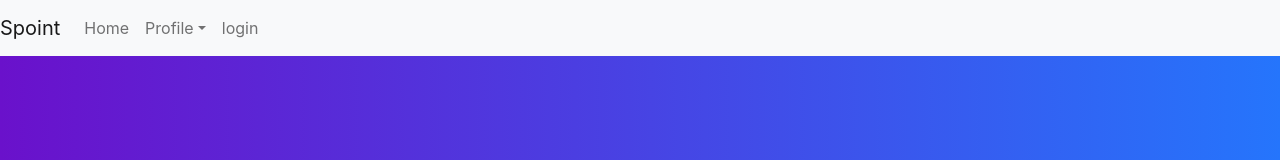
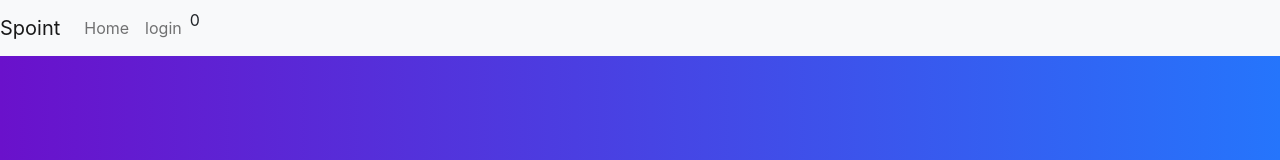
Before and after one commit to reidschroder/spree, a React (Create React App) app: page /login in a window 1280 px wide. Shown: the top 160 px of the page. Built offline with nearby package versions, Linux system fonts and the light colour scheme.

Commit message:
setting up persist state. State persists now, but cannot reset to initial state

```diff
--- a/package.json
+++ b/package.json
@@ -18,6 +18,7 @@
     "react-router-dom": "^6.6.1",
     "react-scripts": "5.0.1",
     "redux": "^4.2.0",
+    "redux-persist": "^6.0.0",
     "typescript": "^4.9.4",
     "web-vitals": "^2.1.4"
   },
--- a/src/actions/ActionTypes.ts
+++ b/src/actions/ActionTypes.ts
@@ -1,6 +1,7 @@
 // Actions for Customer
 export const REGISTER_USER = 'REGISTER_USER';
 export const LOGIN_USER = 'LOGIN_USER';
+export const LOGOUT_USER = 'LOGOUT_USER';
 
 // Actions for Cart
 export const ADD_PRODUCT = 'ADD_PRODUCT';
--- a/src/actions/CustomerActions.ts
+++ b/src/actions/CustomerActions.ts
@@ -1,7 +1,8 @@
 import axios from "axios";
+import { useDispatch } from "react-redux";
 import { useNavigate } from "react-router-dom";
 import { Customer } from "../store/types"
-import { LOGIN_USER } from "./ActionTypes";
+import { LOGIN_USER, LOGOUT_USER } from "./ActionTypes";
 
 
 interface CustomerLogin {
@@ -63,6 +64,21 @@ export const registerCustomer = (registerInfo: CustomerRegister) => async (dispa
         }
     }
     catch (e) {
-        console.log("Registered Failed");
+        console.log("Registration Failed");
     }
 }
+
+export const logoutCustomer = () => async () => {
+    let loggedOutCustomer: Customer;
+    const dispatch = useDispatch()
+    loggedOutCustomer = {
+        customerId: 0,
+        customerUsername: ''
+    }
+
+    return dispatch({
+        type: LOGOUT_USER,
+        payload: loggedOutCustomer
+    })
+
+}
--- a/src/components/Login/Login.tsx
+++ b/src/components/Login/Login.tsx
@@ -35,7 +35,7 @@ const Login: React.FC<any> = () => {
 
     // if the user logged in successfully, their id wont be 0;
     if (appState.customer.customerId > 0) {
-      navigate("/home");
+      navigate("/profile");
       //thanks to navigate, we can route to the home component automatically
     }
   };
--- a/src/components/Nav/Nav.tsx
+++ b/src/components/Nav/Nav.tsx
@@ -1,39 +1,72 @@
-import React, { useState } from 'react'
-
+import React, { useState } from "react";
+import { useSelector } from "react-redux";
+import { logoutCustomer } from "../../actions/CustomerActions";
+import { store } from "../../store/store";
 
 //Created inital Nav bar. Needs ternary in nav bar to return profile and logout if user is logged in or not
 
-const Nav = () => {
+const Nav: React.FC<any> = () => {
+  const appState = useSelector<any, any>((state) => state);
+
+
     return (
       <nav className="navbar navbar-expand-lg navbar-light bg-light">
-  <a className="navbar-brand" href="/home">Spoint</a>
-  <button className="navbar-toggler" type="button" data-toggle="collapse" data-target="#navbarSupportedContent" aria-controls="navbarSupportedContent" aria-expanded="false" aria-label="Toggle navigation">
+        <a className="navbar-brand" href="/home">
+          Spoint
+        </a>
+        <button
+          className="navbar-toggler"
+          type="button"
+          data-toggle="collapse"
+          data-target="#navbarSupportedContent"
+          aria-controls="navbarSupportedContent"
+          aria-expanded="false"
+          aria-label="Toggle navigation"
+        >
           <span className="navbar-toggler-icon"></span>
         </button>
 
         <div className="collapse navbar-collapse" id="navbarSupportedContent">
           <ul className="navbar-nav mr-auto">
-      <li className="nav-item active">
-        <a className="nav-link" href="/home">Home</a>
-      </li>
-      <li className="nav-item dropdown">
-        <a className="nav-link dropdown-toggle" href="/profile" id="navbarDropdown" role="button" data-toggle="dropdown" aria-haspopup="true" aria-expanded="false">
-          Profile
+            <li className="nav-item">
+              <a className="nav-link" href="/home">
+                Home
               </a>
-        <div className="dropdown-menu" aria-labelledby="navbarDropdown">
-          <a className="dropdown-item" href="/profile">View Profile</a>
-          <a className="dropdown-item" href="/cart">Cart</a>
-          <div className="dropdown-divider"></div>
-          <a className="dropdown-item" href="/checkout">Checkout</a>
-        </div>
+            </li>{" "}
+             {appState.customer.customerId > 0 ? (
+              <>
+                <li className="nav-item">
+                  <a className="nav-link" href="/profile">
+                    View Profile
+                  </a>
                 </li>
                 <li className="nav-item">
-        <a className="nav-link" href="/login">login</a>
+                  <a className="nav-link" href="/cart">
+                    Cart
+                  </a>
                 </li>
+                <li className="nav-item">
+                  <a className="nav-link" href="/checkout">
+                    Checkout
+                  </a>
+                </li>
+                <li className="nav-item">
+                  <a className="nav-link" href="/login" onClick={logoutCustomer}>
+                    Logout
+                  </a>
+                </li>
+              </>
+             ) : (
+              <li className="nav-item">
+                <a className="nav-link" href="/login">
+                  login
+                </a>
+              </li>
+             )}
+            <li>{appState.customer.customerId}</li>
           </ul>
         </div>
       </nav>
-  )
-}
-
-export default Nav
+    );
+  };
+export default Nav;
--- a/src/index.tsx
+++ b/src/index.tsx
@@ -4,7 +4,9 @@ import './index.css';
 import App from './App';
 import reportWebVitals from './reportWebVitals';
 import { Provider } from 'react-redux';
-import { store } from './store/store';
+import { store, persistor } from './store/store';
+import { PersistGate } from 'redux-persist/integration/react';
+
 
 const root = ReactDOM.createRoot(
   document.getElementById('root') as HTMLElement
@@ -12,7 +14,9 @@ const root = ReactDOM.createRoot(
 root.render(
   <React.StrictMode>
     <Provider store = {store}>
+      <PersistGate persistor = {persistor}>
       <App />
+      </PersistGate>
     </Provider>
   </React.StrictMode>
 );
--- a/src/reducers/CustomerReducer.ts
+++ b/src/reducers/CustomerReducer.ts
@@ -1,4 +1,4 @@
-import { LOGIN_USER } from "../actions/ActionTypes";
+import { LOGIN_USER, LOGOUT_USER } from "../actions/ActionTypes";
 import { Customer } from "../store/types";
 
 let initialState: Customer = {
@@ -19,6 +19,11 @@ export const CustomerReducer = (state: Customer = initialState, action: Action)
             return {
                 ...initialState
             }
+        case LOGOUT_USER:
+            initialState = action.payload
+            return {
+                ...initialState
+            }
         default:
             return state
     }
--- a/src/reducers/index.tsx
+++ b/src/reducers/index.tsx
@@ -1,6 +1,15 @@
 import { combineReducers } from "redux";
 import { CustomerReducer } from "./CustomerReducer";
+import { persistStore, persistReducer } from "redux-persist";
+import storage from 'redux-persist/lib/storage';
 
-export default combineReducers({
+export const rootReducer = combineReducers({
     customer: CustomerReducer
 })
+
+const persistConfig = {
+    key: 'root',
+    storage
+}
+
+export const pReducer = persistReducer(persistConfig, rootReducer);
--- a/src/store/store.ts
+++ b/src/store/store.ts
@@ -1,6 +1,7 @@
 import { configureStore } from "@reduxjs/toolkit";
 import { AppState } from "./types";
-import reducer from "../reducers/index";
+import { pReducer } from "../reducers/index";
+import { persistStore } from "redux-persist";
 
 const state: AppState = {
     customer: {
@@ -10,5 +11,7 @@ const state: AppState = {
 }
 
 export const store = configureStore({
-    reducer
+    reducer: pReducer
 })
+
+export const persistor = persistStore(store)
```
Also changed, not shown: 1 other file (tests, documents, lock files or other folders). Lines whose indentation alone changed are shown as unchanged.
